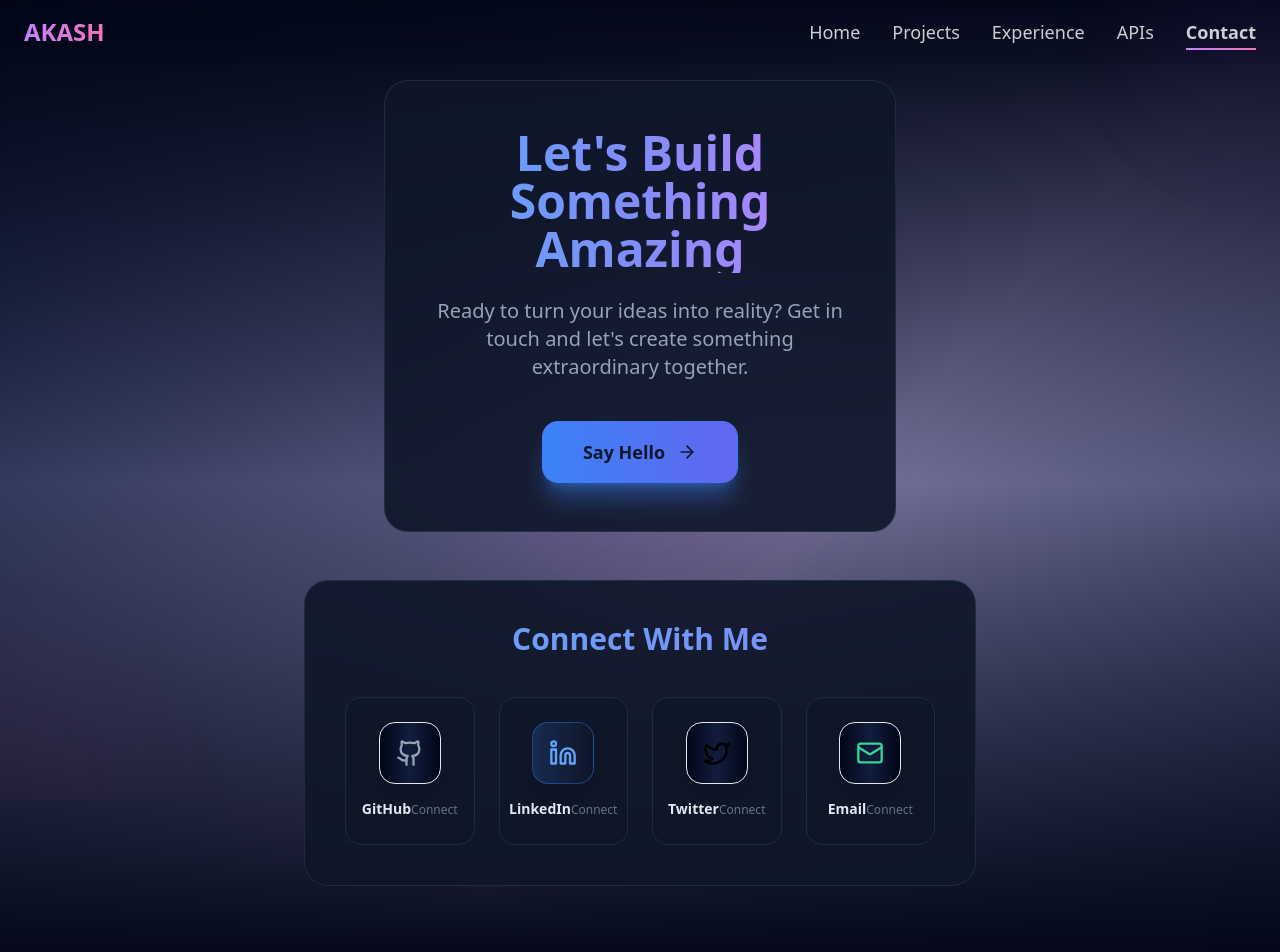
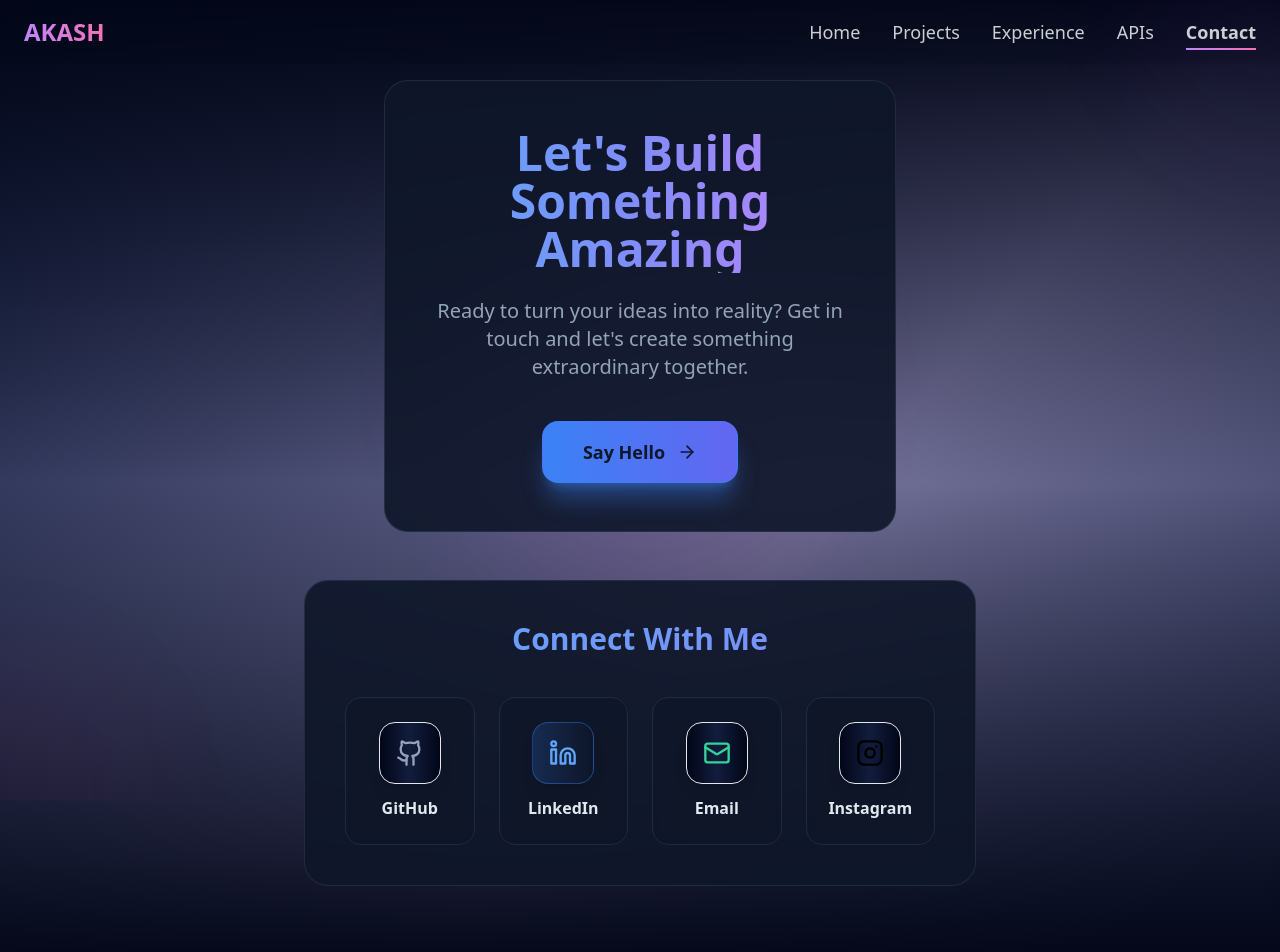
Before and after one commit to Akash01012/akash-portfolio, a React (Vite) app in the folder client/: page /contact in a window 1280 px wide. Shown: the top 952 px of the page. Built offline with nearby package versions, Linux system fonts and the light colour scheme.

Commit message:
updating social links

```diff
--- a/client/src/components/Contact.tsx
+++ b/client/src/components/Contact.tsx
@@ -1,12 +1,12 @@
-import { Mail, Github, Linkedin, Twitter, ArrowRight } from 'lucide-react';
+import { Mail, Github, Linkedin, Instagram, ArrowRight } from 'lucide-react';
 import { Link } from 'react-router-dom';
 
 const Contact = () => {
   const socials = [
-    { icon: Github, label: 'GitHub', url: 'https://github.com/yourusername', color: 'slate' },
-    { icon: Linkedin, label: 'LinkedIn', url: 'https://linkedin.com/in/yourprofile', color: 'blue' },
-    { icon: Twitter, label: 'Twitter', url: 'https://twitter.com/yourhandle', color: 'sky' },
-    { icon: Mail, label: 'Email', url: 'mailto:hello@akash.dev', color: 'emerald' },
+    { icon: Github, label: 'GitHub', url: 'https://github.com/Akash01012', color: 'slate' },
+    { icon: Linkedin, label: 'LinkedIn', url: 'https://www.linkedin.com/in/akash-kumar-042495237/', color: 'blue' },
+    { icon: Mail, label: 'Email', url: 'mailto:akash639673@gmail.com', color: 'emerald' },
+    { icon: Instagram, label: 'Instagram', url: 'https://www.instagram.com/akashhh_1_1?igsh=OWthaWRuYnU2ejJn&utm_source=qr', color: 'pink' }
   ];
 
   return (
@@ -25,7 +25,7 @@ const Contact = () => {
             </p>
 
             <a
-              href="mailto:hello@akash.dev"
+              href="mailto:akash639673@gmail.com"
               className="inline-flex items-center gap-3 px-10 py-4 bg-gradient-to-r from-blue-500 to-indigo-500 text-slate-900 font-bold text-lg rounded-2xl shadow-xl shadow-blue-500/40 hover:from-blue-400 hover:to-indigo-400 hover:shadow-blue-500/60 hover:-translate-y-2 transition-all duration-400 group-hover:scale-[1.02] active:scale-[0.98] border border-blue-500/50"
             >
               Say Hello
@@ -58,8 +58,7 @@ const Contact = () => {
                 </div>
 
                 <div className="space-y-1">
-                  <span className="text-sm font-bold text-slate-200 group-hover:text-slate-100 transition-colors">{label}</span>
-                  <span className="text-xs text-slate-500 group-hover:text-slate-400">Connect</span>
+                  <span className="text-xm font-bold text-slate-200 group-hover:text-slate-100 transition-colors">{label}</span>
                 </div>
               </a>
             ))}
```
